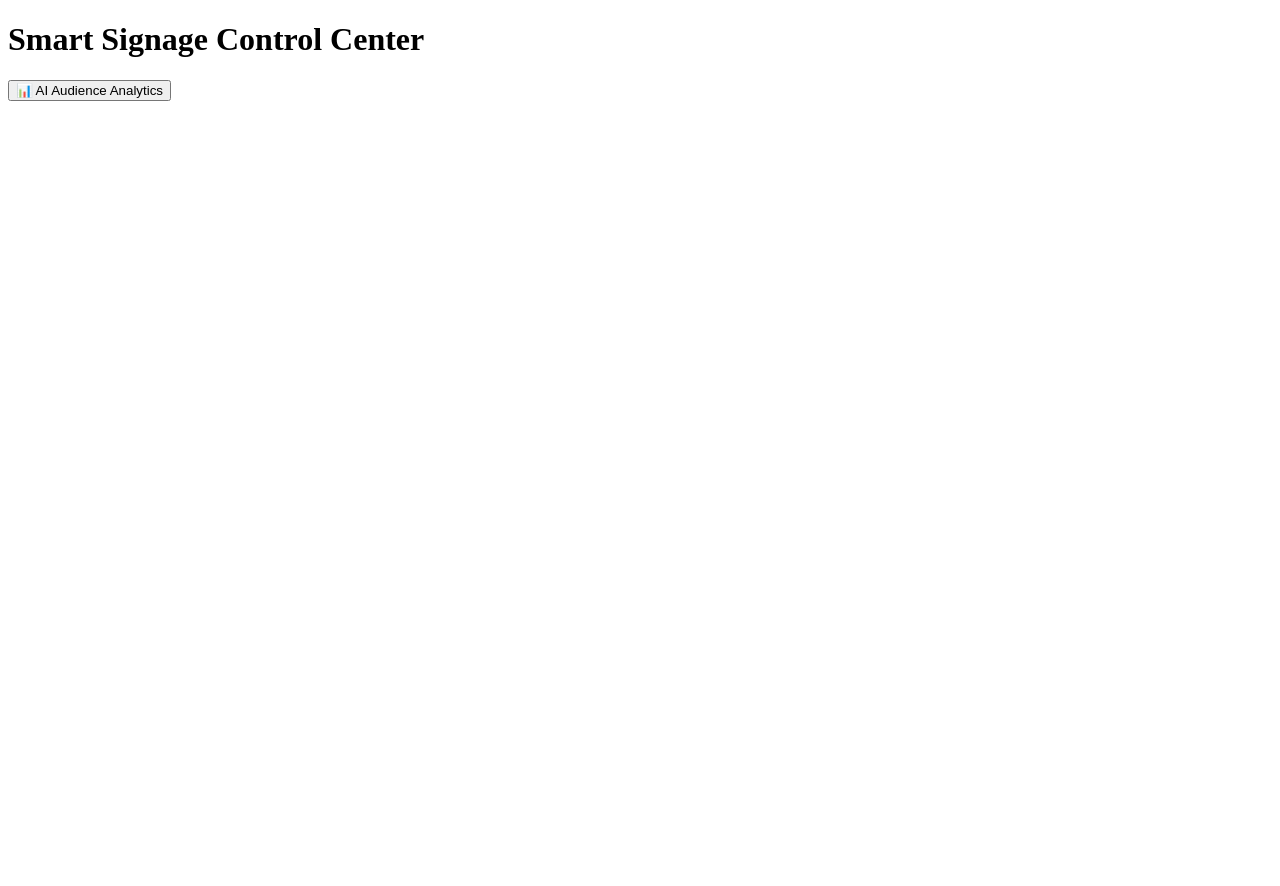
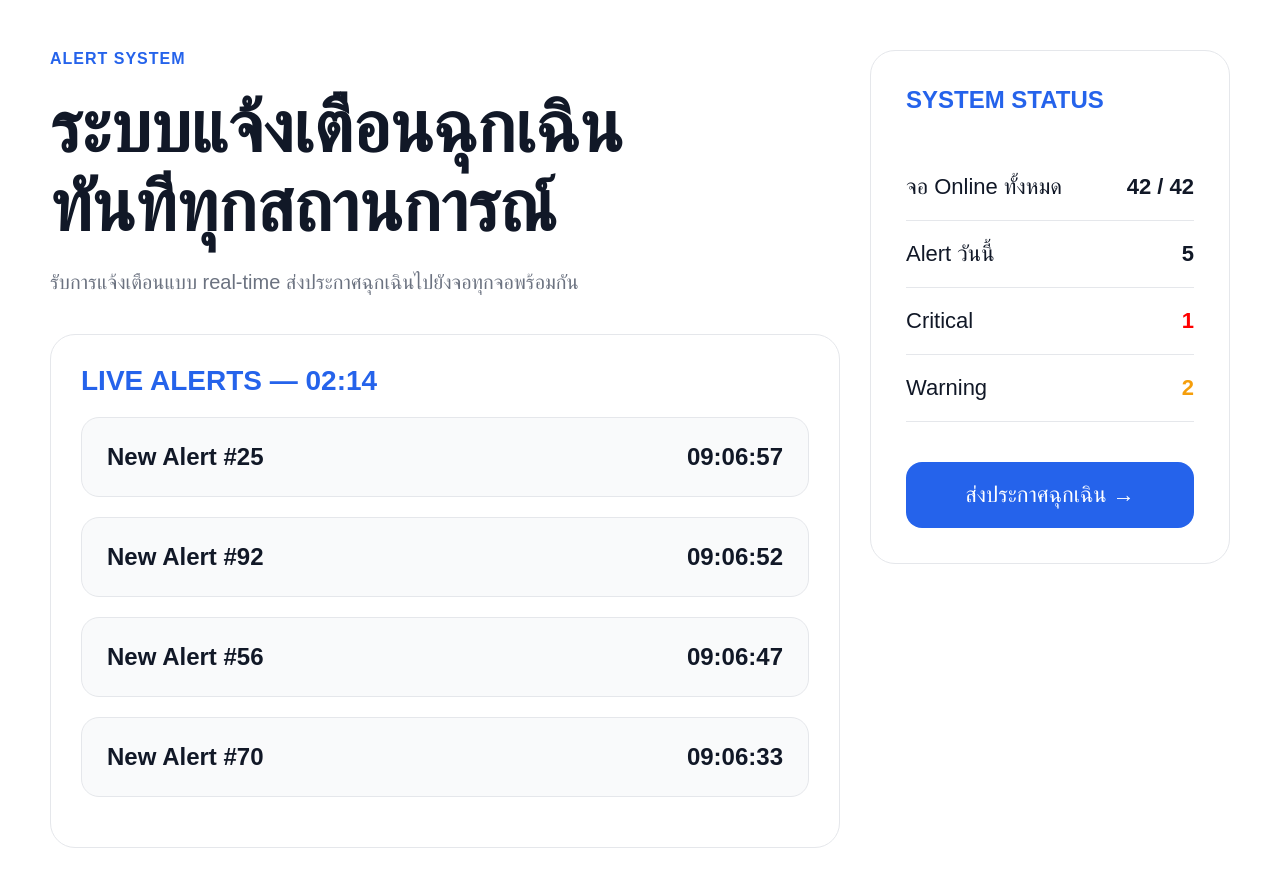
Before and after one commit to FERNFERNNF/smart-signage, a plain HTML site: page index.html in a window 1280 px wide. Before the commit the page ends 800 px from the top, so only its background shows below. Drawn offline with Linux system fonts and the light colour scheme.

Commit message:
smart signage dashboard

```diff
--- a/index.html
+++ b/index.html
@@ -1,17 +1,99 @@
+<!-- index.html -->
 <!DOCTYPE html>
-<html lang="en">
+<html lang="th">
 <head>
-  <meta charset="UTF-8">
-  <title>Smart Signage</title>
+  <meta charset="UTF-8" />
+  <meta name="viewport" content="width=device-width, initial-scale=1.0"/>
+  <title>Alert System</title>
+
+  <link rel="stylesheet" href="style.css">
 </head>
-
 <body>
 
-  <h1>Smart Signage Control Center</h1>
+  <div class="container">
 
-  <a href="analytics.html">
-    <button>📊 AI Audience Analytics</button>
-  </a>
+    <!-- LEFT -->
+    <div class="left">
+
+      <p class="label">ALERT SYSTEM</p>
+
+      <h1>
+        ระบบแจ้งเตือนฉุกเฉิน <br>
+        ทันทีทุกสถานการณ์
+      </h1>
+
+      <p class="subtitle">
+        รับการแจ้งเตือนแบบ real-time ส่งประกาศฉุกเฉินไปยังจอทุกจอพร้อมกัน
+      </p>
+
+      <div class="alert-card">
+
+        <div class="alert-header">
+          <span>LIVE ALERTS — <span id="clock"></span></span>
+        </div>
+
+        <div id="alertList">
+
+          <div class="alert-item">
+            <span>New Alert #25</span>
+            <span>09:06:57</span>
+          </div>
+
+          <div class="alert-item">
+            <span>New Alert #92</span>
+            <span>09:06:52</span>
+          </div>
+
+          <div class="alert-item">
+            <span>New Alert #56</span>
+            <span>09:06:47</span>
+          </div>
+
+          <div class="alert-item">
+            <span>New Alert #70</span>
+            <span>09:06:33</span>
+          </div>
+
+        </div>
+
+      </div>
+
+    </div>
+
+    <!-- RIGHT -->
+    <div class="right">
+
+      <h2>SYSTEM STATUS</h2>
+
+      <div class="status-item">
+        <span>จอ Online ทั้งหมด</span>
+        <strong>42 / 42</strong>
+      </div>
+
+      <div class="status-item">
+        <span>Alert วันนี้</span>
+        <strong>5</strong>
+      </div>
+
+      <div class="status-item">
+        <span>Critical</span>
+        <strong class="red">1</strong>
+      </div>
+
+      <div class="status-item">
+        <span>Warning</span>
+        <strong class="yellow">2</strong>
+      </div>
+
+      <button onclick="sendEmergency()">
+        ส่งประกาศฉุกเฉิน →
+      </button>
+
+    </div>
+
+  </div>
+
+  <script src="script.js"></script>
 
 </body>
 </html>
--- a/script.js
+++ b/script.js
@@ -1,81 +1,43 @@
-const alertContainer = document.getElementById("alerts");
-const count = document.getElementById("count");
+// script.js
 
-const alertData = [
-  {
-    text:"จอ B-12 Offline",
-    type:"red-alert",
-    time:"17:43"
-  },
-  {
-    text:"CPU usage สูงผิดปกติ",
-    type:"yellow-alert",
-    time:"17:40"
-  },
-  {
-    text:"Content อัปเดตสำเร็จ",
-    type:"green-alert",
-    time:"17:30"
-  }
-];
+// clock
+function updateClock() {
+  const now = new Date();
 
-function renderAlerts(){
+  const time =
+    now.getHours().toString().padStart(2, "0") +
+    ":" +
+    now.getMinutes().toString().padStart(2, "0");
 
-  alertContainer.innerHTML = "";
-
-  alertData.forEach(alert=>{
-
-    const div = document.createElement("div");
-
-    div.className = `alert-item ${alert.type}`;
-
-    div.innerHTML = `
-      <span>${alert.text}</span>
-      <span>${alert.time}</span>
-    `;
-
-    alertContainer.appendChild(div);
-
-  });
-
-  count.innerText = alertData.length;
+  document.getElementById("clock").innerText = time;
 }
 
-renderAlerts();
+setInterval(updateClock, 1000);
+updateClock();
 
-function updateTime(){
+// emergency button
+function sendEmergency() {
+
+  const alertList = document.getElementById("alertList");
+
+  const div = document.createElement("div");
+
+  div.className = "alert-item";
 
   const now = new Date();
 
-  const timeString =
-    now.getHours().toString().padStart(2,'0')
-    + ":"
-    +
-    now.getMinutes().toString().padStart(2,'0');
+  const time =
+    now.getHours().toString().padStart(2, "0") +
+    ":" +
+    now.getMinutes().toString().padStart(2, "0") +
+    ":" +
+    now.getSeconds().toString().padStart(2, "0");
 
-  document.getElementById("time").innerText = timeString;
+  div.innerHTML = `
+    <span>🚨 Emergency Alert</span>
+    <span>${time}</span>
+  `;
+
+  alertList.prepend(div);
+
 }
-
-setInterval(updateTime,1000);
-
-updateTime();
-
-
-// DEMO REALTIME ALERT
-setInterval(()=>{
-
-  const random = Math.floor(Math.random()*100);
-
-  alertData.unshift({
-    text:`New Alert #${random}`,
-    type:"yellow-alert",
-    time:new Date().toLocaleTimeString()
-  });
-
-  if(alertData.length > 5){
-    alertData.pop();
-  }
-
-  renderAlerts();
-
-},5000);
--- a/style.css
+++ b/style.css
@@ -1,110 +1,128 @@
-body{
+/* style.css */
+
+*{
   margin:0;
-  font-family:sans-serif;
-  background:#071224;
-  color:white;
+  padding:0;
+  box-sizing:border-box;
 }
 
-.alert-section{
-  padding:60px;
+body{
+  font-family: Arial, sans-serif;
+  background:#ffffff;
+  color:#111827;
 }
 
-.mini-title{
-  color:#38bdf8;
-  letter-spacing:2px;
-  font-size:14px;
+.container{
+  display:flex;
+  gap:30px;
+  padding:50px;
+}
+
+/* LEFT */
+.left{
+  flex:1;
+}
+
+.label{
+  color:#2563eb;
+  font-weight:bold;
+  margin-bottom:20px;
+  letter-spacing:1px;
 }
 
 h1{
-  font-size:60px;
-  margin:10px 0;
+  font-size:72px;
+  line-height:1.1;
+  margin-bottom:25px;
 }
 
-.sub{
-  color:#7aa0c4;
-  max-width:600px;
+.subtitle{
+  color:#6b7280;
+  margin-bottom:40px;
+  font-size:20px;
 }
 
-.alert-box{
-  margin-top:40px;
-  display:grid;
-  grid-template-columns:1fr 350px;
-  gap:30px;
+.alert-card{
+  border:1px solid #e5e7eb;
+  border-radius:25px;
+  padding:30px;
+  background:#ffffff;
 }
 
-.left,
-.right{
-  background:#0a1628;
-  border:1px solid #123456;
-  border-radius:20px;
-  padding:30px;
-}
-
-.live{
-  color:#38bdf8;
+.alert-header{
+  color:#2563eb;
+  font-weight:bold;
   margin-bottom:20px;
+  font-size:28px;
 }
 
 .alert-item{
-  padding:18px;
-  border-radius:12px;
-  margin-bottom:15px;
   display:flex;
   justify-content:space-between;
   align-items:center;
+
+  padding:25px;
+  margin-bottom:20px;
+
+  border:1px solid #e5e7eb;
+  border-radius:18px;
+
+  font-size:24px;
   font-weight:bold;
+
+  background:#f9fafb;
 }
 
-.red-alert{
-  background:rgba(255,0,0,0.1);
-  border:1px solid rgba(255,0,0,0.3);
-  color:#ff5c5c;
+/* RIGHT */
+.right{
+  width:360px;
+
+  border:1px solid #e5e7eb;
+  border-radius:25px;
+
+  padding:35px;
+  height:fit-content;
 }
 
-.yellow-alert{
-  background:rgba(255,180,0,0.08);
-  border:1px solid rgba(255,180,0,0.2);
-  color:#ffb400;
+.right h2{
+  color:#2563eb;
+  margin-bottom:40px;
 }
 
-.green-alert{
-  background:rgba(0,255,136,0.08);
-  border:1px solid rgba(0,255,136,0.2);
-  color:#00ff99;
-}
-
-.status-row{
+.status-item{
   display:flex;
   justify-content:space-between;
-  padding:18px 0;
-  border-bottom:1px solid #1d3557;
-}
 
-.right h3{
-  color:#38bdf8;
-  margin-bottom:20px;
+  padding:20px 0;
+  border-bottom:1px solid #e5e7eb;
+
+  font-size:22px;
 }
 
 .red{
-  color:#ff5c5c;
+  color:red;
 }
 
 .yellow{
-  color:#ffb400;
+  color:#f59e0b;
 }
 
-.btn{
+button{
   width:100%;
-  margin-top:30px;
-  padding:18px;
-  background:#0ea5e9;
+  margin-top:40px;
+
+  padding:20px;
   border:none;
-  border-radius:12px;
+  border-radius:16px;
+
+  background:#2563eb;
   color:white;
-  font-size:16px;
+
+  font-size:22px;
   cursor:pointer;
+  transition:0.3s;
 }
 
-.btn:hover{
-  background:#38bdf8;
+button:hover{
+  background:#1d4ed8;
 }
```
